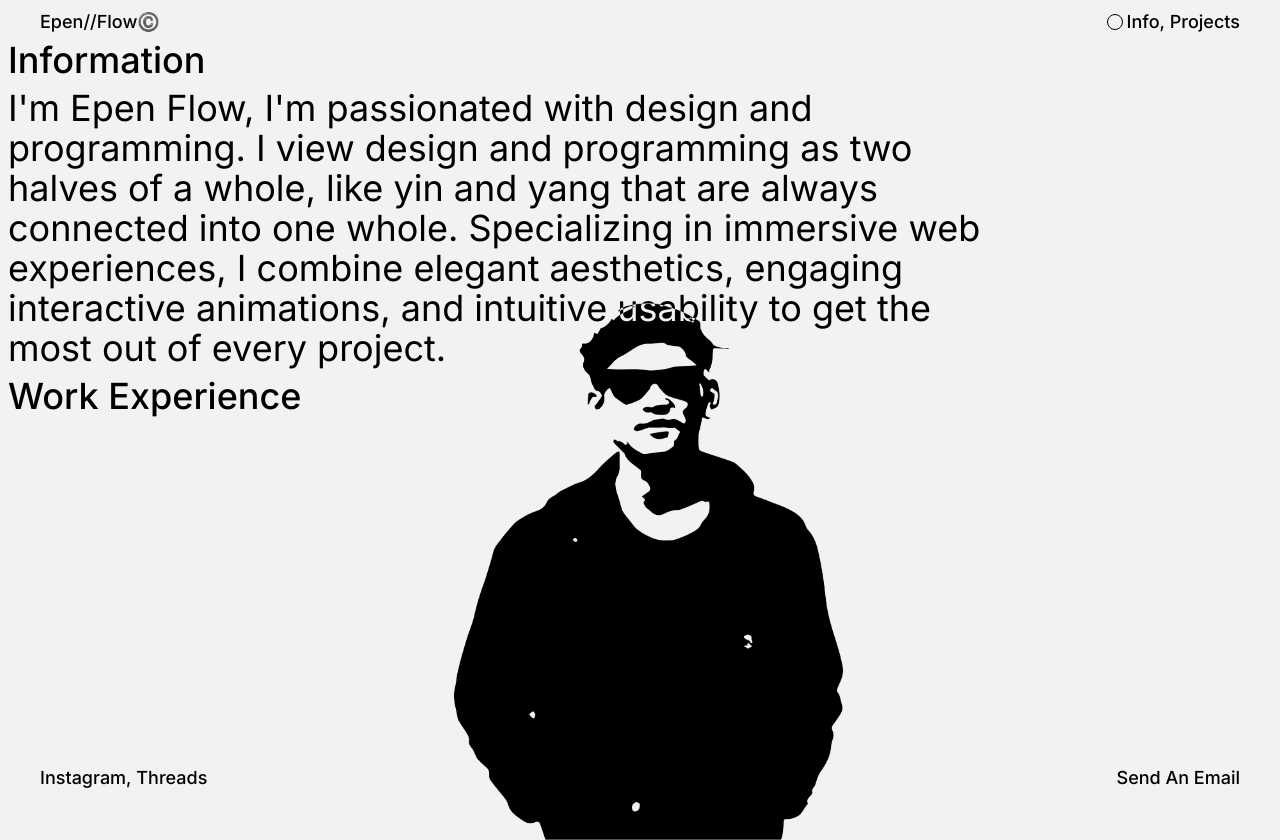
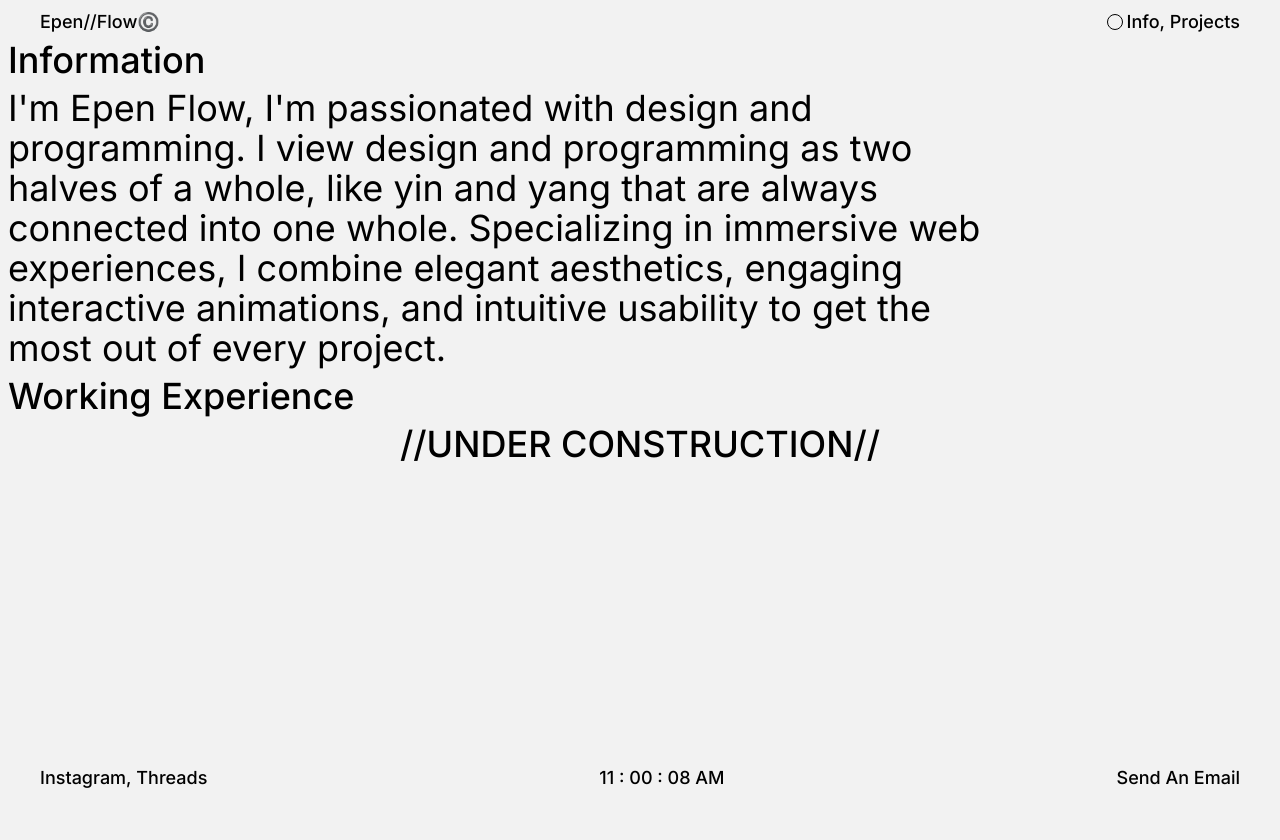
Before and after one commit to epenflow/EF-Studio, a Next.js app: page /info in a window 1280 px wide. After the commit the page ends 800 px from the top, so only its background shows below. Built offline with nearby package versions, Linux system fonts and the light colour scheme; what tailwindcss-debug-screens would draw is missing.

Commit message:
heading components

```diff
--- a/src/app/info/page.tsx
+++ b/src/app/info/page.tsx
@@ -2,31 +2,34 @@
 import Navigation from '@/components/Navigation/Navigation';
 import Window from '@/components/Terminal/Window';
 import { CONTENT } from './components/libs/Constant';
-
+import cn from '@/utils/cn';
+import { HTMLAttributes } from 'react';
+interface IHeading extends HTMLAttributes<HTMLHeadingElement> {}
+const Heading = ({ className, children }: IHeading) => {
+	return (
+		<h1
+			className={cn(
+				`text-4xl font-medium capitalize mix-blend-difference text-default-200`,
+				className
+			)}>
+			{children}
+		</h1>
+	);
+};
 export default function page() {
 	return (
 		<>
 			<Window />
 			<Navigation>
 				<main className='relative flex flex-col gap-2 px-2 pt-10 overflow-x-clip '>
-					<h1 className='text-4xl font-medium capitalize mix-blend-difference text-default-200'>
-						information
-					</h1>
-					<div
-						className='absolute w-screen h-screen'
-						style={{
-							backgroundImage: `url('/ef-profile.png')`,
-							backgroundSize: 'contain',
-							backgroundRepeat: 'no-repeat',
-							backgroundPosition: 'center',
-						}}></div>
+					<Heading>information</Heading>
 					<p className='text-2xl font-normal text-justify lg:text-4xl lg:w-4/5 mix-blend-difference text-default-200 lg:text-start'>
 						{CONTENT.descriptionTwo}
 					</p>
-
-					<h1 className='text-4xl font-medium capitalize mix-blend-difference text-default-200'>
-						work experience
-					</h1>
+					<Heading>working experience</Heading>
+					<Heading className='uppercase text-center'>
+						//under construction//
+					</Heading>
 				</main>
 			</Navigation>
 		</>
--- a/src/app/projects/page.tsx
+++ b/src/app/projects/page.tsx
@@ -10,7 +10,7 @@
 export default function Page() {
 	return (
 		<Navigation>
-			<main className='flex flex-col justify-center'>
+			<main className='flex flex-col justify-center relative'>
 				<Caution className='z-50' />
 				<Mapping
 					of={Array.from({ length: 21 })}
```
